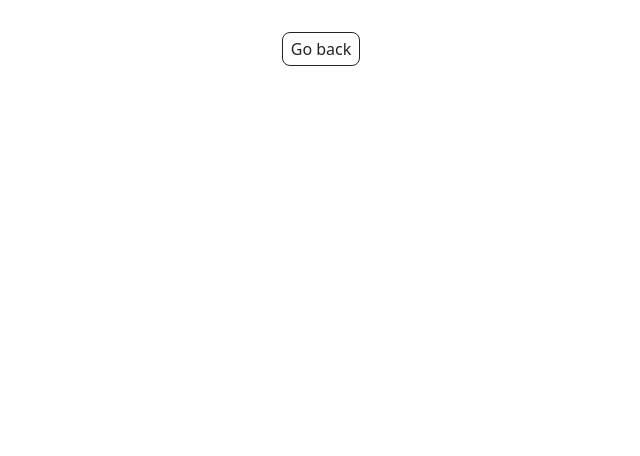
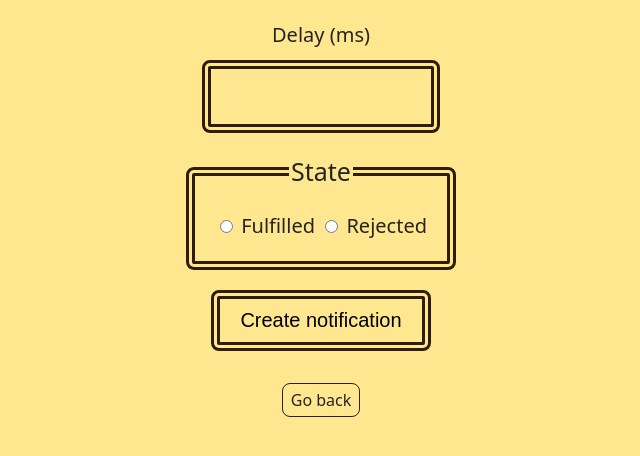
Before and after one commit to orxen3-dot/goit-js-hw-10, a website built with Vite: page src/2-snackbar.html in a window 1280 px wide. Shown: the whole page, without its empty margins (319-959 px from the left). Built offline with nearby package versions, Linux system fonts and the light colour scheme.

Commit message:
Snack finished

```diff
--- a/src/2-snackbar.html
+++ b/src/2-snackbar.html
@@ -7,12 +7,34 @@
     <title>Snackbar</title>
     <link rel="stylesheet" href="./css/styles.css" />
   </head>
-  <body>
+  <body class="snackpage">
 
 
     <main>
+<div class="container">
+  <form class="form">
+    <label class="delay">
+      Delay (ms)
+      <input type="number" name="delay" required />
+    </label>
 
-    <a class="back-link" href="./index.html">Go back</a>
+    <fieldset>
+      <legend>State</legend>
+      <label>
+        <input type="radio" name="state" value="fulfilled" required />
+        Fulfilled
+      </label>
+      <label>
+        <input type="radio" name="state" value="rejected" required />
+        Rejected
+      </label>
+    </fieldset>
+
+    <button class="snackbutton" type="submit">Create notification</button>
+  </form>
+
+      <a class="back-link" href="./index.html">Go back</a>
+</div>
     </main>
 
   <script src="./js/2-snackbar.js" type="module"></script>
--- a/src/css/base.css
+++ b/src/css/base.css
@@ -80,3 +80,51 @@
 .timerpage {
   background-color: #66ca9f;
 }
+.snackpage {
+  background-color: #ffe78f;
+}
+.form {
+  display: flex;
+  flex-direction: column;
+  align-items: center;
+  gap: 20px;
+  justify-content: center;
+  margin-top: 20px;
+}
+label {
+  font-size: 20px;
+}
+.delay {
+  display: flex;
+  flex-direction: column;
+  align-items: center;
+  font-weight: 500;
+}
+.delay input {
+  width: 200px;
+  font-size: 40px;
+  padding: 5px 10px;
+  margin-top: 10px;
+  border-radius: 8px;
+  border: 9px double #2e1d00;
+  background-color: #ffe78f;
+}
+.snackbutton {
+  padding: 10px 20px;
+  font-size: 20px;
+  background-color: #ffe78f;
+  border: 9px double #2e1d00;
+  border-radius: 8px;
+  margin: 0;
+}
+fieldset {
+  border: 9px double #2e1d00;
+  border-radius: 8px;
+  padding: 20px;
+  background-color: #ffe78f;
+  font-weight: 500;
+}
+fieldset legend {
+  font-size: 25px;
+  font-weight: 500;
+}
--- a/src/js/2-snackbar.js
+++ b/src/js/2-snackbar.js
@@ -0,0 +1,35 @@
+import iziToast from "izitoast";
+import "izitoast/dist/css/iziToast.min.css";
+
+const form = document.querySelector(".form");
+
+form.addEventListener("submit", event => {
+  event.preventDefault();
+
+  const delay = Number(form.elements.delay.value);
+  const state = form.elements.state.value;
+
+  const promise = new Promise((resolve, reject) => {
+    setTimeout(() => {
+      if (state === "fulfilled") {
+        resolve(delay);
+      } else {
+        reject(delay);
+      }
+    }, delay);
+  });
+
+  promise
+    .then(delay => {
+      iziToast.success({
+        title: "Success",
+        message: `✅ Fulfilled promise in ${delay}ms`,
+      });
+    })
+    .catch(delay => {
+      iziToast.error({
+        title: "Error",
+        message: `❌ Rejected promise in ${delay}ms`,
+      });
+    });
+});
```
